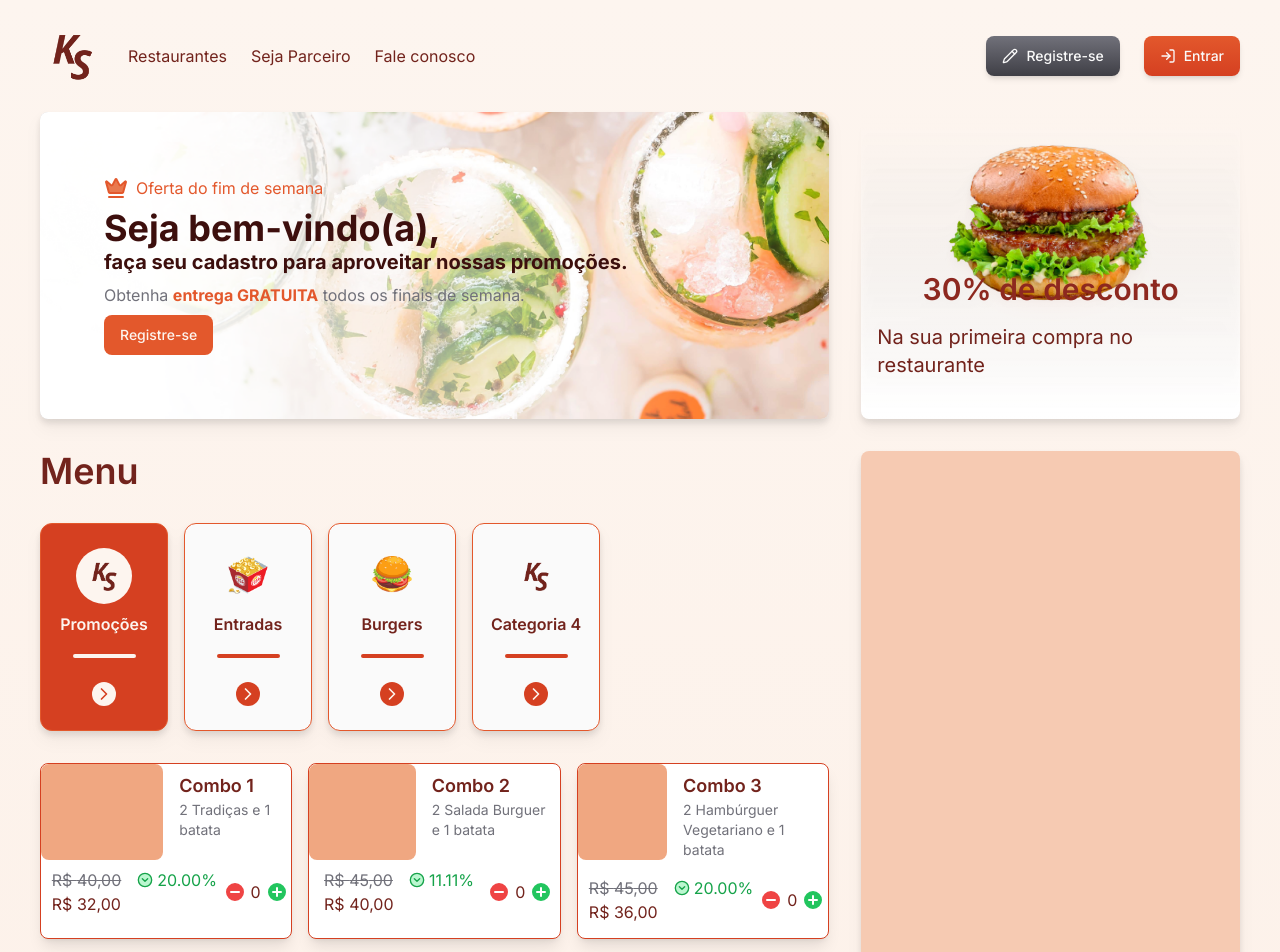
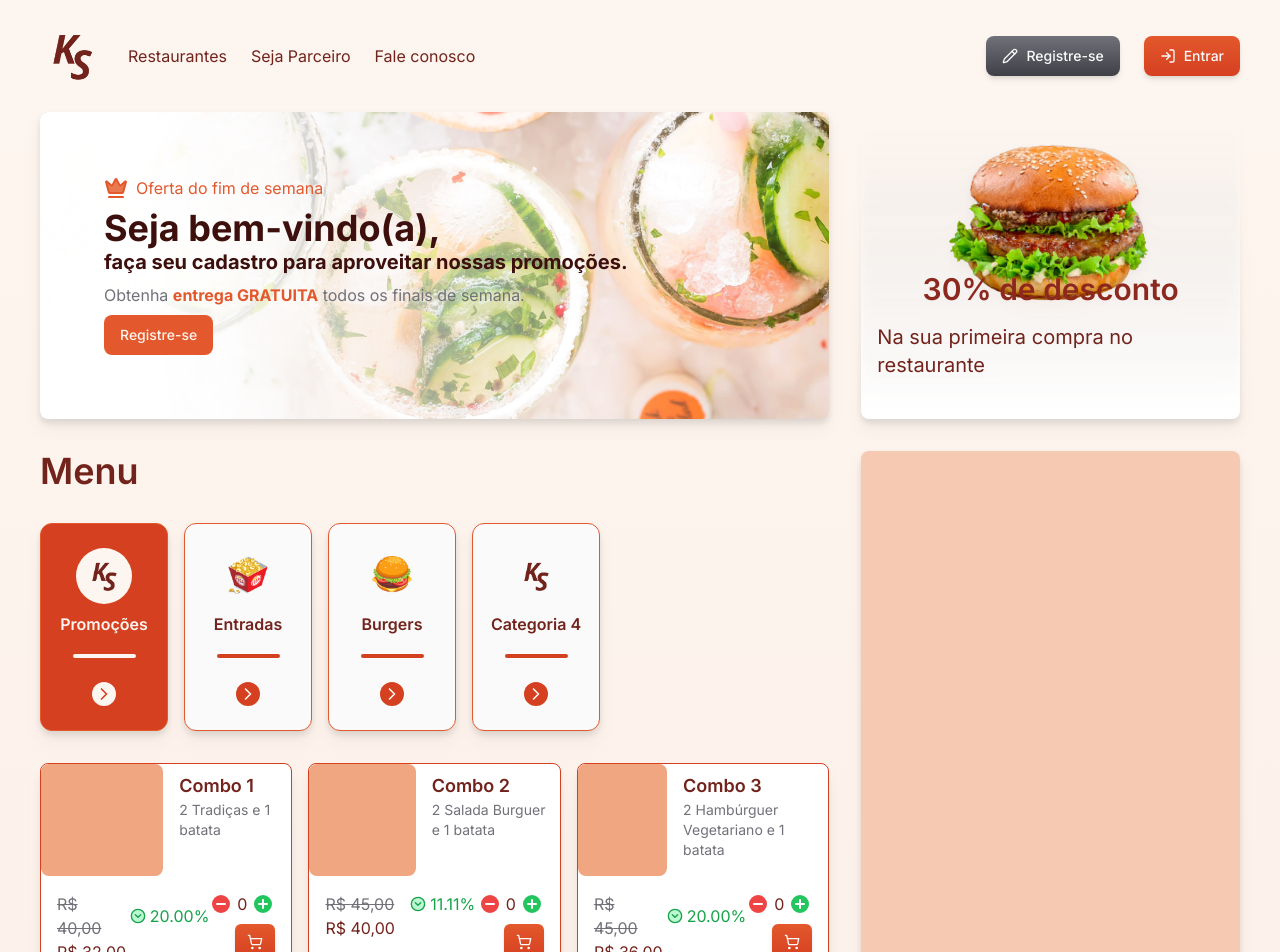
Before and after one commit to fernando-pacheco/projeto-restaurante, a React (Vite) app in the folder frontend/: page / in a window 1280 px wide. Shown: the top 952 px of the page. Built offline with nearby package versions, Linux system fonts and the light colour scheme; no server answers.

Commit message:
[frontend] feat: botão para adicionar carrinho

```diff
--- a/frontend/src/components/molecules/product-item.tsx
+++ b/frontend/src/components/molecules/product-item.tsx
@@ -1,15 +1,13 @@
-import { ChevronDownCircle, MinusCircle, PlusCircle } from "lucide-react"
+import { ProductProps } from "@/interface/product"
+import { productsList } from "@/utils/products-list"
+import {
+    ChevronDownCircle,
+    MinusCircle,
+    PlusCircle,
+    ShoppingCart,
+} from "lucide-react"
 import { useState } from "react"
-
-interface ProductProps {
-    id: string
-    tag: string
-    name: string
-    description: string
-    price: number
-    newPrice?: number
-    amount?: number
-}
+import { Button } from "../atoms/button"
 
 interface ProductItemProps {
     product: ProductProps
@@ -30,10 +28,15 @@ export function ProductItem({ product }: ProductItemProps) {
         setCountItem(countItem + 1)
     }
 
+    function addToCart(product: ProductProps) {
+        product["amount"] = countItem
+        productsList.push(product)
+    }
+
     return (
-        <div className="flex flex-col border border-salmon-600 bg-white rounded-lg h-44 shadow-lg">
+        <div className="flex flex-col border border-salmon-600 bg-white rounded-lg h-52 shadow-lg">
             <div className="flex gap-4">
-                <div className="bg-salmon-300 h-24 w-40 rounded-lg" />
+                <div className="bg-salmon-300 h-28 w-40 rounded-lg" />
                 <div className="flex flex-col py-2 pr-2">
                     <span className="font-semibold text-lg">
                         {product.name}
@@ -43,9 +46,9 @@ export function ProductItem({ product }: ProductItemProps) {
                     </span>
                 </div>
             </div>
-            <div className="flex justify-around">
+            <div className="flex justify-between">
                 {product.newPrice ? (
-                    <div className="flex flex-col py-2 pl-2">
+                    <div className="flex flex-col py-4 pl-4">
                         <span className="text-zinc-500 flex gap-4">
                             <s>R$ {product.price},00</s>
                             <div className="flex text-green-600 items-center gap-1">
@@ -62,6 +65,7 @@ export function ProductItem({ product }: ProductItemProps) {
                 ) : (
                     <span className="font-semibold">R$ {product.price},00</span>
                 )}
+                <div className="flex flex-col gap-2 py-4 pr-4">
                     <div className="flex items-center gap-1">
                         <button onClick={() => removeItem()}>
                             <MinusCircle className="fill-red-500 text-white" />
@@ -71,6 +75,12 @@ export function ProductItem({ product }: ProductItemProps) {
                             <PlusCircle className="fill-green-500 text-white" />
                         </button>
                     </div>
+                    <div className="flex justify-end">
+                        <Button size={"sm"} onClick={() => addToCart(product)}>
+                            <ShoppingCart />
+                        </Button>
+                    </div>
+                </div>
             </div>
         </div>
     )
```
Lines whose indentation alone changed are shown as unchanged.
